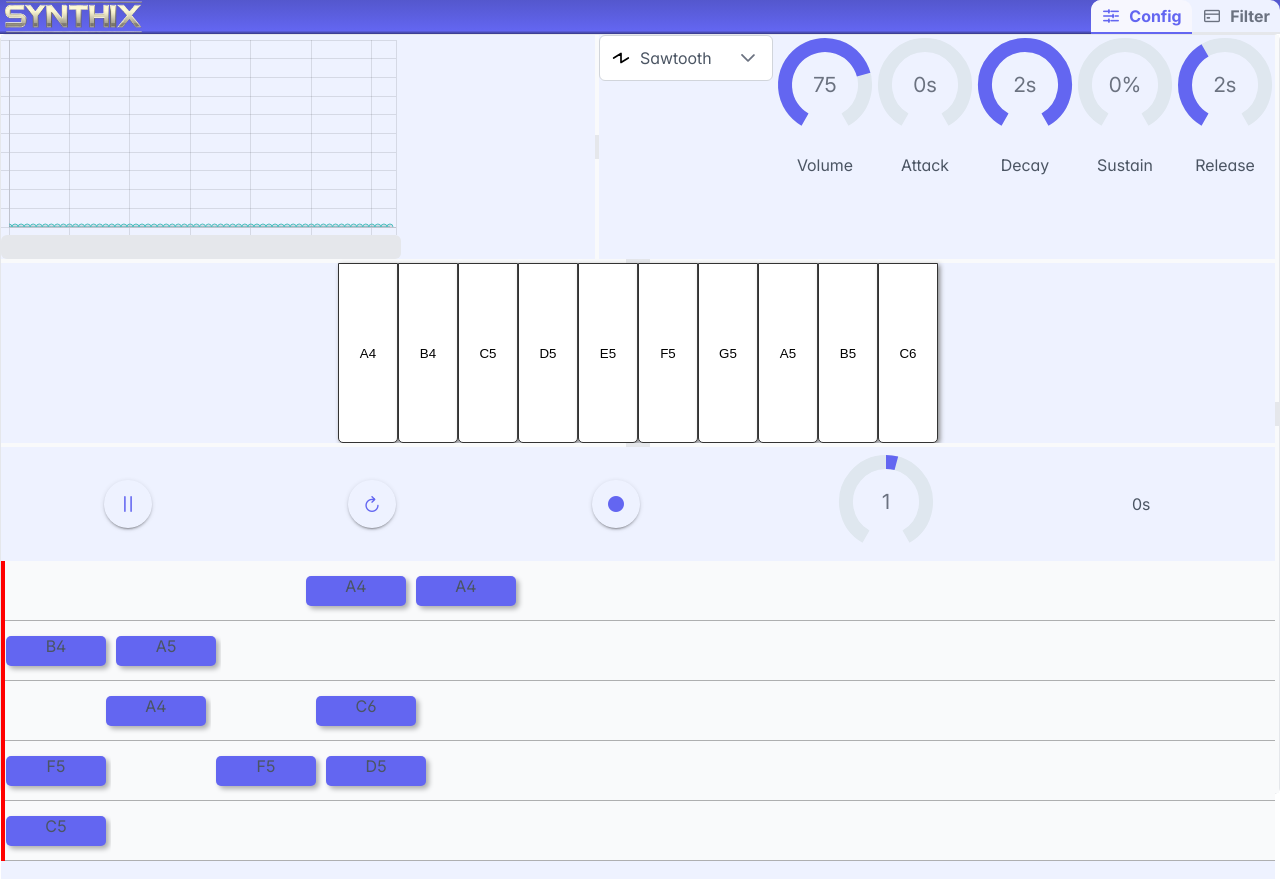
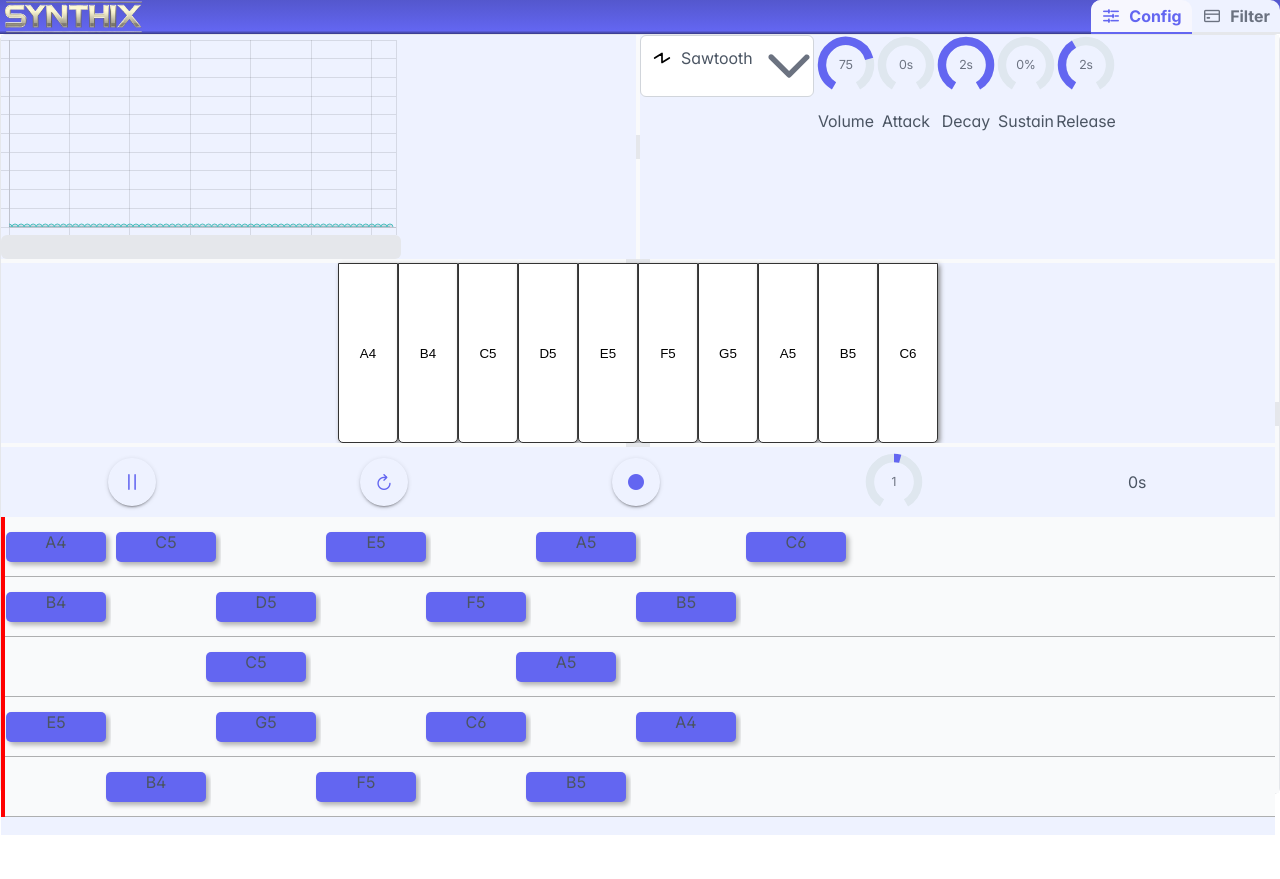
Before and after one commit to BastienTLC/synthix, a React (Create React App) app: page / in a window 1280 px wide. After the commit the page ends 835 px from the top, so only its background shows below. Built offline with nearby package versions, Linux system fonts and the light colour scheme.

Commit message:
drag and drop timeline element

```diff
--- a/src/components/Sequenceur/Control/Control.css
+++ b/src/components/Sequenceur/Control/Control.css
@@ -8,3 +8,11 @@
     height: 20px;
     width: 40px;
 }
+.p-knob{
+    width: 60px;
+    height: 60px;
+}
+svg{
+    width: 60px;
+    height: 60px;
+}
--- a/src/components/Sequenceur/Note/Note.js
+++ b/src/components/Sequenceur/Note/Note.js
@@ -1,38 +1,52 @@
-import React from 'react';
+import React, {useState} from 'react';
 import { useSynthContext } from '../../../context/SynthContext';
 import './Note.css';
 
 
-const Note = ({ note, setDraggedNote, key, onDropNote }) => {
+const Note = ({ note, keyNote, timelineIndex, onDragStart, onDragOver, onDrop }) => {
     const { playNoteDirect } = useSynthContext();
 
-    const handleDragStart = () => {
-        setDraggedNote(key);
+    const handleDragStart = (e) => {
+        e.dataTransfer.setData('text/plain', JSON.stringify({ keyNote, timelineIndex }));
+        onDragStart && onDragStart(e);
     };
 
-    const handleDragEnd = () => {
-        setDraggedNote(null);
+    const handleDragOver = (e) => {
+        e.preventDefault();
+        onDragOver && onDragOver(e);
     };
 
-    const handleDrop = () => {
-        onDropNote && onDropNote(key);
+    const handleDrop = (e) => {
+        e.preventDefault();
+        const draggedData = JSON.parse(e.dataTransfer.getData('text/plain'));
+        const draggedKeyNote = draggedData.keyNote;
+        const draggedTimelineIndex = draggedData.timelineIndex;
+        console.log(draggedTimelineIndex, draggedKeyNote, timelineIndex, keyNote);
+        onDrop && onDrop(draggedTimelineIndex, draggedKeyNote, timelineIndex, keyNote);
     };
 
     if (note) {
         return (
             <div
-                draggable={true}
+                id={keyNote}
+                className={'timeline-note'}
+                draggable
                 onDragStart={handleDragStart}
-                onDragEnd={handleDragEnd}
+                onDragOver={handleDragOver}
                 onDrop={handleDrop}
-                className={'timeline-note'}
                 onClick={() => playNoteDirect([note.frequency])}
             >
                 {note.label}
             </div>
         );
     } else {
-        return <div className={'timeline-space'}></div>;
+        return <div
+            className={'timeline-space'}
+            draggable
+            onDragStart={handleDragStart}
+            onDragOver={handleDragOver}
+            onDrop={handleDrop}
+        ></div>;
     }
 };
 
--- a/src/components/Sequenceur/SequenceurPanel.js
+++ b/src/components/Sequenceur/SequenceurPanel.js
@@ -16,6 +16,7 @@ const SequencerPanel = () => {
     const { playNoteDirect } = useSynthContext();
     const [bpmValue, setBpmValue] = useState(1);
 
+
     const keyConfigurations = [
         { label: 'A4', frequency: '440'},
         { label: 'B4', frequency: '493.88'},
@@ -28,15 +29,35 @@ const SequencerPanel = () => {
         { label: 'B5', frequency: '987.77'},
         { label: 'C6', frequency: '1046.5'},
     ];
+    const [tracks, setTracks] = useState([
+        { notes: [keyConfigurations[0], keyConfigurations[2], null, keyConfigurations[4], null, keyConfigurations[7], null, keyConfigurations[9]] },
+        { notes: [keyConfigurations[1], null, keyConfigurations[3], null, keyConfigurations[5], null, keyConfigurations[8], keyConfigurations[10]] },
+        { notes: [null, null, keyConfigurations[2], null, null, keyConfigurations[7], null, null] },
+        { notes: [keyConfigurations[4], null, keyConfigurations[6], null, keyConfigurations[9], null, keyConfigurations[0], null] },
+        { notes: [null, keyConfigurations[1], null, keyConfigurations[5], null, keyConfigurations[8], null, keyConfigurations[10]] },
+        // Add more tracks as needed
+    ]);
 
-    const tracks = [
-        { notes: [null, null, null, keyConfigurations[0],keyConfigurations[0]] },
-        { notes: [keyConfigurations[1], keyConfigurations[7], null, null] },
-        { notes: [null, keyConfigurations[0], null, keyConfigurations[9]] },
-        { notes: [keyConfigurations[5], null, keyConfigurations[5], keyConfigurations[3]] },
-        { notes: [keyConfigurations[2], keyConfigurations[10], null, null] },
-        // Add more tracks as needed
-    ];
+
+    const handleNoteDrop = (draggedTimelineIndex, draggedKeyNote, targetTimelineIndex, targetKeyNote) => {
+        // Copiez l'état actuel des tracks
+        const newTracks = [...tracks];
+
+        // Récupérez les notes des timelines concernées
+        console.log(draggedTimelineIndex, draggedKeyNote, targetTimelineIndex, targetKeyNote);
+        const draggedNotes = newTracks[draggedTimelineIndex].notes;
+        const targetNotes = newTracks[targetTimelineIndex].notes;
+
+        // Échangez les notes entre les timelines
+        const draggedNote = draggedNotes[draggedKeyNote];
+        const targetNote = targetNotes[targetKeyNote];
+
+        draggedNotes[draggedKeyNote] = targetNote;
+        targetNotes[targetKeyNote] = draggedNote;
+
+        // Mettez à jour l'état avec le nouvel état
+        setTracks(newTracks);
+    };
 
     const handleCursorMove = () => {
         if (isPlaying && cursorPosition < 100 * tracks[0].notes.length) {
@@ -106,7 +127,13 @@ const SequencerPanel = () => {
                     handleMouseUp={handleMouseUp}
                 />
                 {tracks.map((track, index) => (
-                    <Track key={index} notes={track.notes} height={60} width={100*track.notes.length}  />
+                    <Track
+                        key={index}
+                        trackIndex={index}
+                        notes={track.notes}
+                        height={60}
+                        onNoteDrop={handleNoteDrop}
+                    />
                 ))}
             </ScrollPanel>
         </div>
--- a/src/components/Sequenceur/Track/Track.js
+++ b/src/components/Sequenceur/Track/Track.js
@@ -3,27 +3,21 @@ import React, {useState,useEffect} from 'react';
 import Note from '../Note/Note';
 import './Track.css';
 
-const Track = ({ notes, height, key }) => {
-    const [draggedNote, setDraggedNote] = useState(null);
-
-    const handleDropNote = (droppedNoteKey) => {
-        // Gérer le changement de position des notes ici
-        console.log(`Note ${draggedNote} dropped at position ${droppedNoteKey}`);
-        setDraggedNote(null);
+const Track = ({ notes, height, trackIndex, onNoteDrop }) => {
+    const handleNoteDrop = (draggedTimelineIndex, draggedKeyNote, targetKeyNote) => {
+        console.log(draggedTimelineIndex, draggedKeyNote, trackIndex, targetKeyNote);
+        onNoteDrop(draggedTimelineIndex, draggedKeyNote, trackIndex, targetKeyNote);
     };
-
-    useEffect(() => {
-        if (draggedNote !== null) console.log(draggedNote);
-    }, [draggedNote]);
 
     return (
         <div className={'timeline-track'} style={{ height: `${height}px` }}>
             {notes.map((note, index) => (
                 <Note
                     key={index}
+                    keyNote={index}
                     note={note}
-                    setDraggedNote={setDraggedNote}
-                    onDropNote={handleDropNote}
+                    timelineIndex={trackIndex}
+                    onDrop={(draggedTimelineIndex, draggedKeyNote) => handleNoteDrop(draggedTimelineIndex, draggedKeyNote, index)}
                 />
             ))}
         </div>
```
